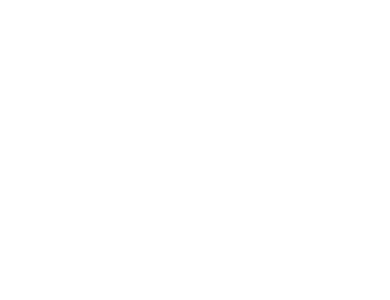
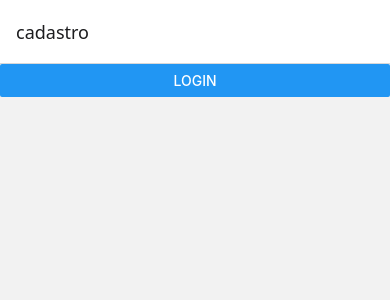
Before and after one commit to FTWNationalProductions/Ecoscan-mobile-app, a React Native app: screen /cadastro in a window 390 px wide. Shown: the top 300 px of the page. Built offline with nearby package versions, Linux system fonts and the light colour scheme.

Commit message:
stack de navegação

```diff
--- a/App.tsx
+++ b/App.tsx
@@ -1,14 +1,22 @@
+import React from "react";
+
 import { createNativeStackNavigator } from "@react-navigation/native-stack";
-import React from "react";
 import { AuthNavigation } from "./types/navigation";
 import { NavigationContainer } from "@react-navigation/native";
+
+import Cadastro from "./components/Cadastro";
+import Login from "./components/Login";
 
 const App = () => {
     const Stack = createNativeStackNavigator<AuthNavigation>()
 
     return(
-        <>
-        </>
+        <NavigationContainer>
+            <Stack.Navigator>
+                <Stack.Screen name="cadastro" component={Cadastro}/>
+                <Stack.Screen name="login" component={Login}/>
+            </Stack.Navigator>
+        </NavigationContainer>
     )
 }
 
--- /dev/null
+++ b/components/Cadastro.tsx
@@ -0,0 +1,17 @@
+import { useNavigation } from "@react-navigation/native"
+import React from "react"
+import { AuthNavigationProp } from "../types/navigation"
+import { Button, View } from "react-native"
+
+const Cadastro = () => {
+
+    const navigation = useNavigation<AuthNavigationProp>()
+
+    return(
+        <View>
+            <Button title="Login" onPress={() => navigation.navigate("login")}/>
+        </View>
+    )
+}
+
+export default Cadastro
--- /dev/null
+++ b/components/Login.tsx
@@ -0,0 +1,12 @@
+import React from "react";
+import { View } from "react-native";
+
+const Login = () => {
+    return(
+        <View>
+
+        </View>
+    )
+}
+
+export default Login
--- a/types/navigation.ts
+++ b/types/navigation.ts
@@ -1,6 +1,10 @@
+import { NavigationProp } from "@react-navigation/native"
+
 type AuthNavigation = {
     login: undefined,
     cadastro: undefined
 }
 
-export { AuthNavigation }
+type AuthNavigationProp = NavigationProp<AuthNavigation>
+
+export { AuthNavigation, AuthNavigationProp }
```
Also changed, not shown: Index.tsx (deleted).
